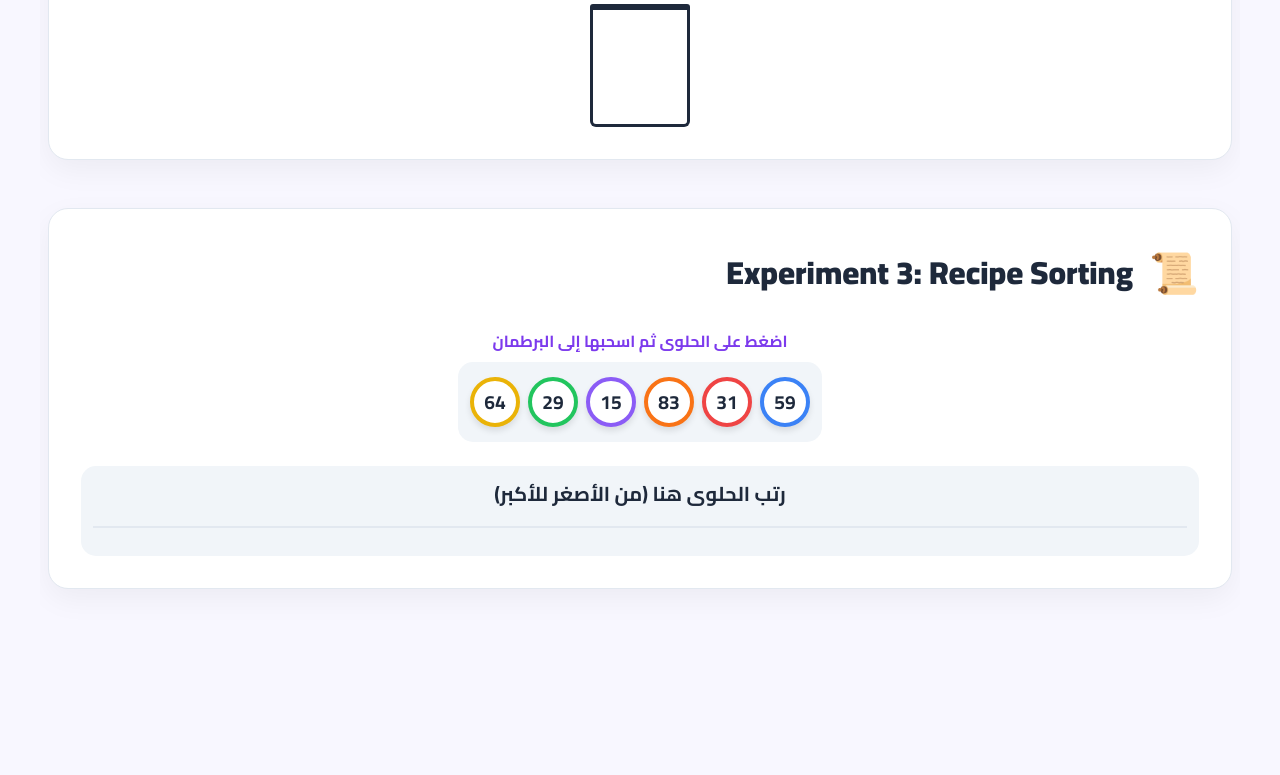
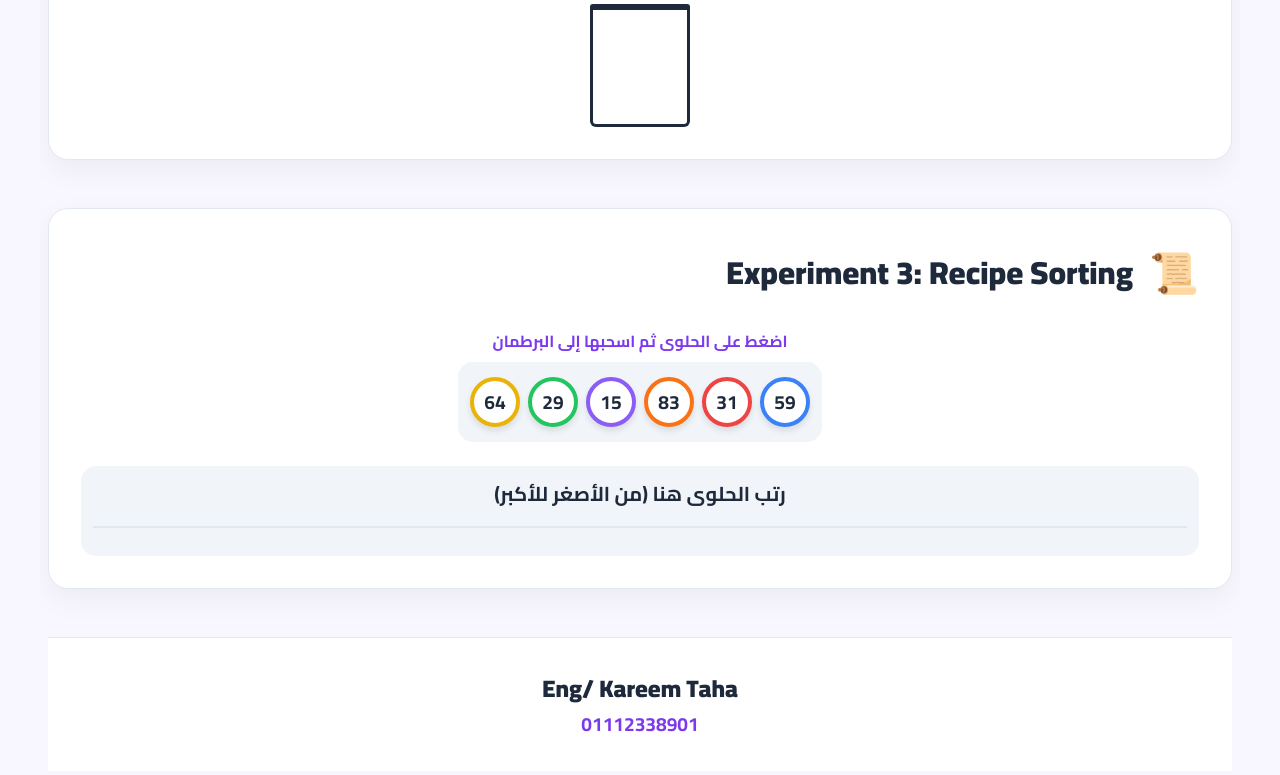
Before and after one commit to kareemtaha-coder/AutoMapperDocumentation, a plain HTML site: page benaa.html in a window 1280 px wide. Shown: the part 1349-2124 px from the top of the page. Before the commit the page ends 1994 px from the top, so only its background shows below. Drawn offline with nearby package versions, Linux system fonts and the light colour scheme.

Commit message:
Update benaa.html

```diff
--- a/benaa.html
+++ b/benaa.html
@@ -55,6 +55,21 @@
             margin: 0 auto;
             padding: 0.5rem; /* Reduced padding for mobile */
             overflow-x: hidden;
+            position: relative; /* Needed for watermark */
+        }
+
+        /* --- Watermark --- */
+        .lab-container::before {
+            content: 'Eng/ Kareem Taha';
+            position: fixed;
+            top: 50%;
+            left: 50%;
+            transform: translate(-50%, -50%) rotate(-30deg);
+            font-size: clamp(4rem, 15vw, 10rem);
+            font-weight: 900;
+            color: rgba(0, 0, 0, 0.04);
+            z-index: 0;
+            pointer-events: none;
         }
 
         /* --- Score Board --- */
@@ -87,6 +102,7 @@
             text-align: center;
             margin: 4rem 0 3rem 0;
             animation: slideInDown 0.8s ease-out;
+            position: relative; z-index: 1;
         }
 
         .lab-header h1 {
@@ -116,6 +132,7 @@
             opacity: 0;
             transform: translateY(30px);
             transition: opacity 0.6s ease-out, transform 0.6s ease-out;
+            position: relative; z-index: 1;
         }
 
         .lab-section.visible {
@@ -308,6 +325,26 @@
         @keyframes bounceIn { 0%, 20%, 40%, 60%, 80%, 100% { transition-timing-function: cubic-bezier(0.215, 0.610, 0.355, 1.000); } 0% { opacity: 0; transform: scale3d(.3, .3, .3); } 20% { transform: scale3d(1.1, 1.1, 1.1); } 40% { transform: scale3d(.9, .9, .9); } 60% { opacity: 1; transform: scale3d(1.03, 1.03, 1.03); } 80% { transform: scale3d(.97, .97, .97); } 100% { opacity: 1; transform: scale3d(1, 1, 1); } }
         @keyframes bubble { 0% { border-radius: 0 0 30px 30px; } 50% { border-radius: 0 0 10px 10px; transform: scale(1.02); } 100% { border-radius: 0 0 30px 30px; } }
 
+        /* --- Footer / Branding --- */
+        .lab-footer {
+            text-align: center;
+            padding: 2rem 1rem;
+            margin-top: 2rem;
+            border-top: 1px solid var(--border-color);
+            background: #fff;
+        }
+        .lab-footer h3 {
+            font-size: 1.5rem;
+            color: var(--text-dark);
+            font-weight: 800;
+        }
+        .lab-footer p {
+            font-size: 1.2rem;
+            color: var(--primary-purple);
+            font-weight: 700;
+            direction: ltr;
+        }
+
     </style>
 </head>
 <body>
@@ -320,7 +357,7 @@
 
     <div class="lab-container">
         <header class="lab-header">
-            <h1>مختبر الألوان السحري</h1>
+            <h1>المهندس كريم طه</h1>
             <p>مرحبًا بك أيها العالم الصغير! مهمتك اليوم هي إجراء ثلاث تجارب ناجحة لإعداد الجرعة السحرية النهائية.</p>
         </header>
 
@@ -410,6 +447,11 @@
             </section>
 
         </main>
+
+        <footer class="lab-footer">
+            <h3>Eng/ Kareem Taha</h3>
+            <p>01112338901</p>
+        </footer>
     </div>
 
     <!-- =======================================================================
```
